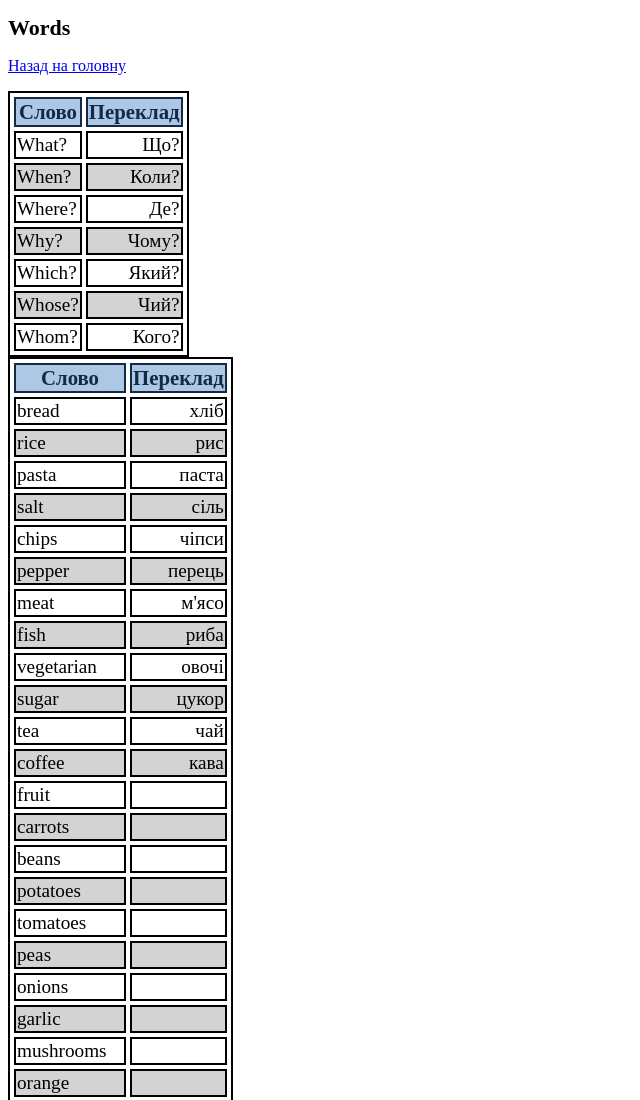
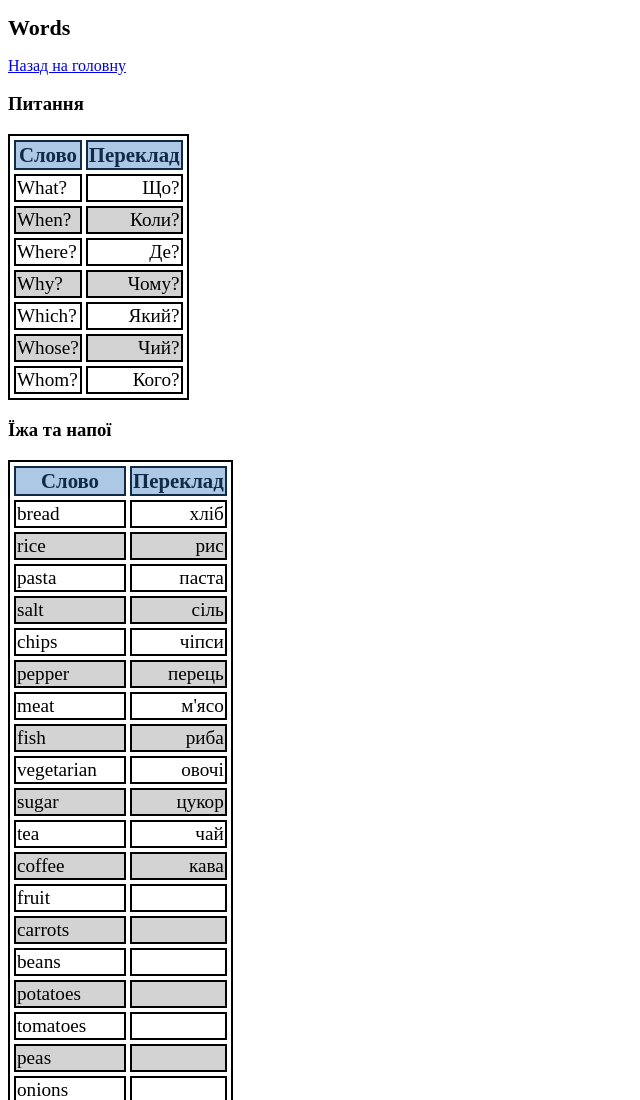
Before and after one commit to Ser-Varvara/first-repository, a plain HTML site: page English/words.html in a window 1280 px wide. Shown: the top 1100 px of the page, without its empty margins (0-640 px from the left). Drawn offline with Linux system fonts and the light colour scheme; files that its build step writes are made by us from their sources.

Commit message:
Update words.html

```diff
--- a/English/words.html
+++ b/English/words.html
@@ -11,6 +11,7 @@
     <h1 id="bio">Words</h1>
     <p><a id="back" href="index.html">Назад на головну</a></p>
 
+      <h3>Питання</h3>
 <table border="1">
 <thead>
     <tr>
@@ -50,6 +51,7 @@
   </tbody>
 </table>
 
+      <h3>Їжа та напої</h3>
        <table border="2">
 <thead>
     <tr>
```
